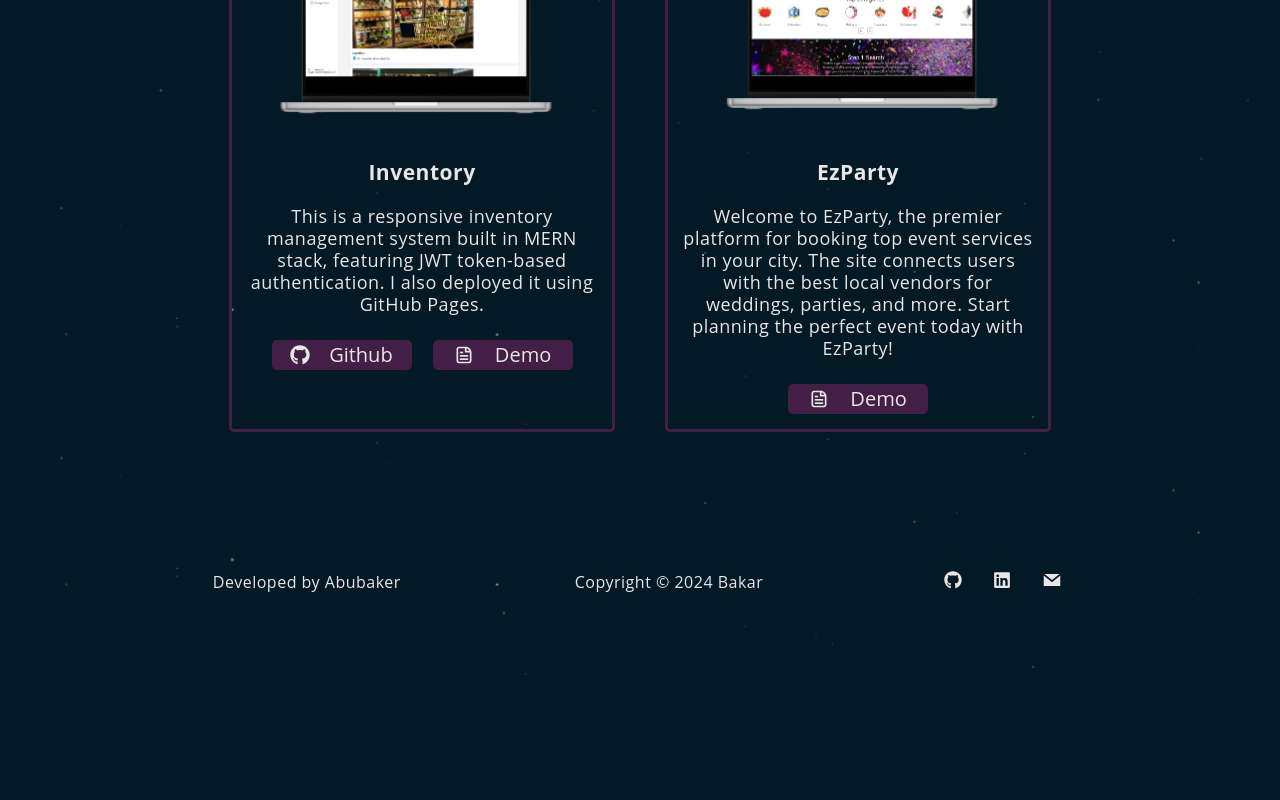
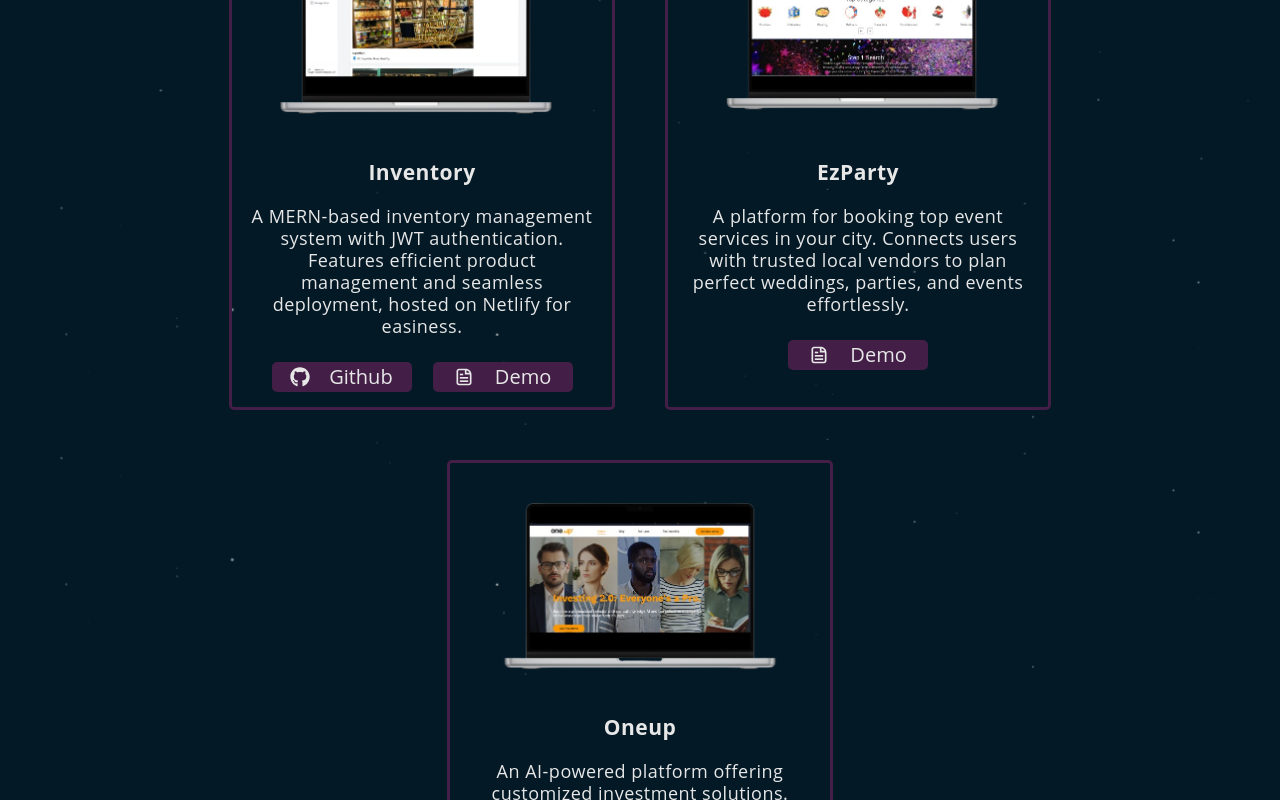
Before and after one commit to im-abubakar/mine-portfolio-react, a React (Create React App) app: page /Project in a window 1280 px wide. Shown: the part 420-1220 px from the top of the page. Before the commit the page ends 1032 px from the top, so only its background shows below. Built offline with nearby package versions, Linux system fonts and the light colour scheme.

Commit message:
add oneup project

```diff
--- a/src/Components/ProjectBox.js
+++ b/src/Components/ProjectBox.js
@@ -5,22 +5,18 @@ import {CgFileDocument} from "react-icons/cg";
 
 const  ProjectBox = ({projectPhoto, projectName}) => {
   const desc = {
-    TindogDesc : "This website is a landing page of Tinder but for dogs. It is a responsive website which was made to understand Bootstrap. I also learned how to host my project on Github and then how to deploy that project using Github pages.",
-    TindogGithub : "https://github.com/DevanshSahni/tindog",
-    TindogWebsite : "https://devanshsahni.github.io/tindog/",
+    InventoryDesc: "A MERN-based inventory management system with JWT authentication. Features efficient product management and seamless deployment, hosted on Netlify for easiness.",
+    InventoryGithub: "https://github.com/im-abubakar/Inventory-management-system",
+    InventoryWebsite: "inventory-managment-sys.netlify.app/",
 
-    InventoryDesc : "This is a responsive inventory management system built in MERN stack, featuring JWT token-based authentication. I also deployed it using GitHub Pages.",
-    InventoryGithub : "https://github.com/im-abubakar/Inventory-management-system",
-    InventoryWebsite : "https://inventory-managment-sys.netlify.app/login",
+    EzPartyDesc: "A platform for booking top event services in your city. Connects users with trusted local vendors to plan perfect weddings, parties, and events effortlessly.",
+    EzPartyGithub: "",
+    EzPartyWebsite: "https://oneezparty.com/",
 
-    EzPartyDesc:"Welcome to EzParty, the premier platform for booking top event services in your city. The site connects users with the best local vendors for weddings, parties, and more. Start planning the perfect event today with EzParty!",
-    EzPartyGithub:"",
-    EzPartyWebsite:"https://oneezparty.com/",
-
-    WigglesDesc:"An innovative pet management web app enabling pet parents to create unique pet IDs, securely store and share vaccination records, and generate QR codes for pet profiles, enhancing safety.",
-    WigglesGithub:"https://github.com/DevanshSahni/Wiggles",
-    WigglesWebsite:"https://wiggles.vercel.app/",
-  }
+    OneupDesc: "An AI-powered platform offering customized investment solutions. Ensures control, and smarter financial management for users seeking seamless, tailored investment opportunities.",
+    OneupGithub: "",
+    OneupWebsite: "https://oneuppp.netlify.app",
+  };
 
   let show ='';
   if(desc[projectName + 'Github']===""){
--- a/src/Components/Projects.js
+++ b/src/Components/Projects.js
@@ -1,6 +1,7 @@
 import React from 'react';
 import ProjectBox from './ProjectBox';
 import OneezPartyImage from '../images/OneezPartyImage.png';
+import OneupImage from '../images/Oneup.png'
 // import RogfreeImage from '../images/RogfreeImage.png';
 // import TindogImage from '../images/TindogImage.png';
 import InventoryImage from '../images/inventory.png';
@@ -12,6 +13,7 @@ const Projects = () => {
       <div className='project'>
         <ProjectBox projectPhoto={InventoryImage} projectName="Inventory" />
         <ProjectBox projectPhoto={OneezPartyImage} projectName="EzParty" />
+        <ProjectBox projectPhoto={OneupImage} projectName="Oneup" />
         {/* <ProjectBox projectPhoto={InventoryImage} projectName="Inventory Management System" />
         <ProjectBox projectPhoto={TindogImage} projectName="Tindog" /> */}
       </div>
```
Also changed, not shown: src/images/Oneup.png (added).
